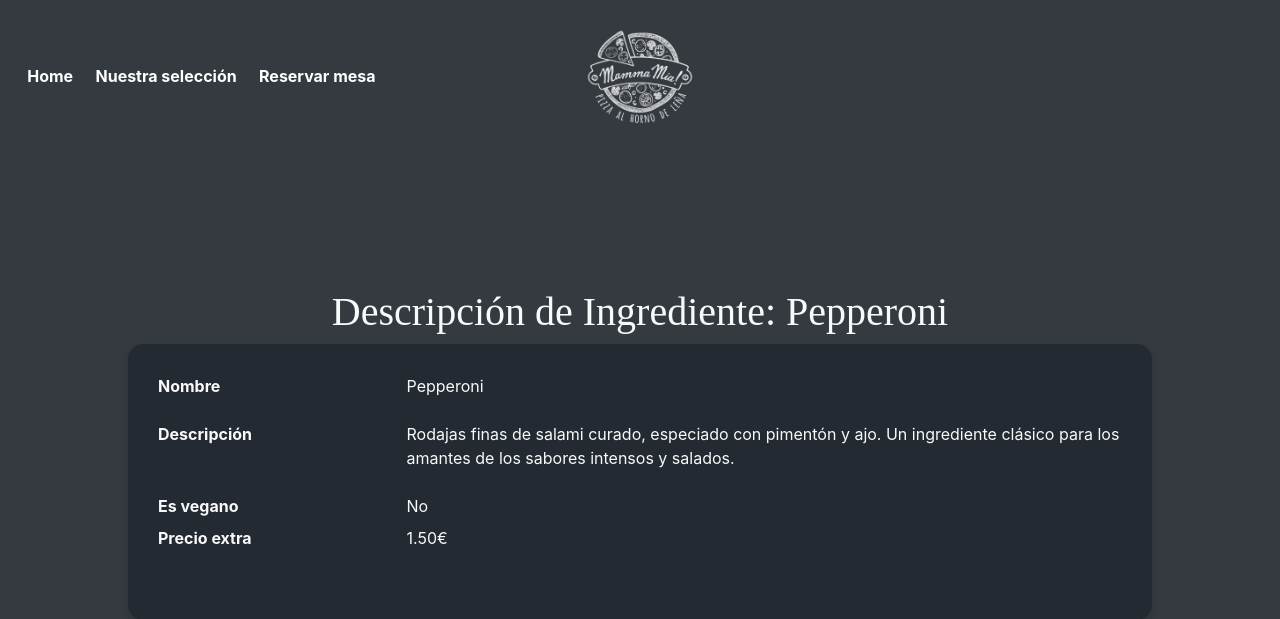
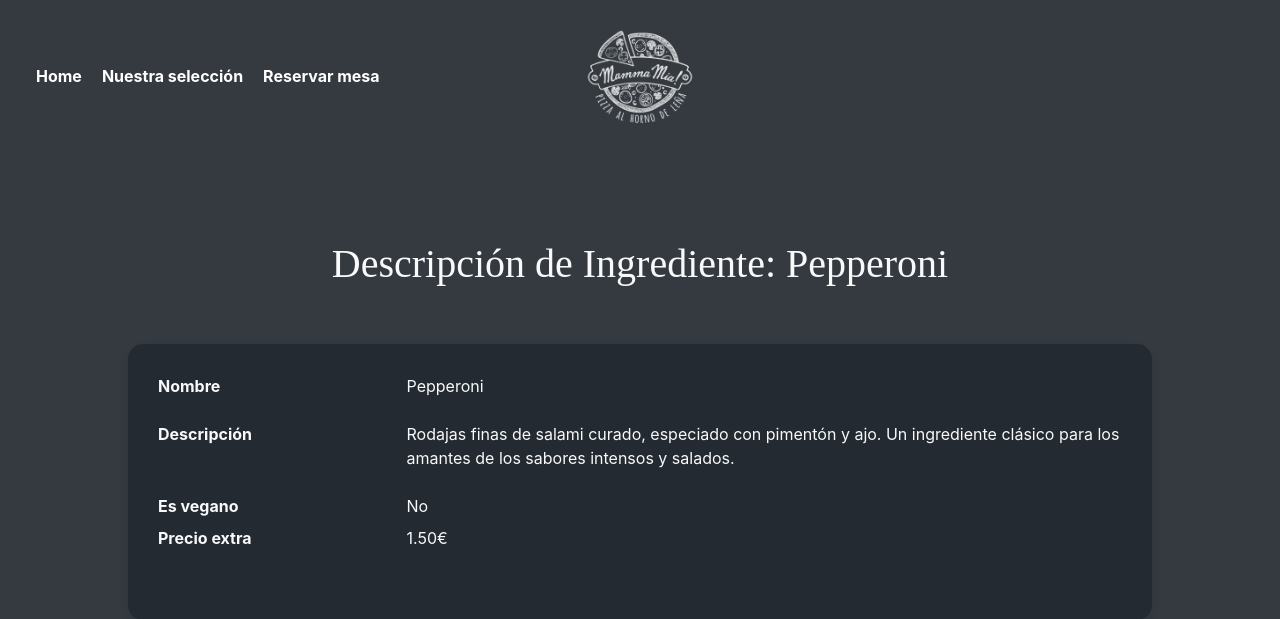
Before and after one commit to ubiieta/MammaMia, a Django app: page /ingrediente/Pepperoni/ in a window 1280 px wide. Shown: the top 619 px of the page. Run offline with Django 5.2, Linux system fonts and the light colour scheme; data comes from the database, SQL or seed files in the repository; both versions use the stored data as it was after the commit; some libraries are stand-ins or nearby versions.

Commit message:
ultimos arreglos ya si

```diff
--- a/appMammaMia/templates/base.html
+++ b/appMammaMia/templates/base.html
@@ -7,6 +7,14 @@
         <meta name="viewport" content="width=device-width, initial-scale=1, shrink-to-fit=no">
         <meta name="description" content="Web de pizzeria MammaMia!">
         <meta name="author" content="Aitor Ubieta, Eneko Alvarez, Oihane Carrillo y Maialen Blanco">
+        <style>
+            .navbar-link {
+                color: white;
+                font-weight: bold;
+                font-size: 16px;
+                padding-left: 20px;
+            }
+        </style>
 
         <title>
             {% block title %}Mamma mia! | Pizzas auténticas{% endblock %}
@@ -35,13 +43,13 @@
             <div class="collapse navbar-collapse" id="navbarSupportedContent">
                 <ul class="navbar-nav">
                     <li class="nav-item">
-                        <a class="nav-link" href="/#home">Home</a>
+                        <a class="navbar-link" href="/#home">Home</a>
                     </li>
                     <li class="nav-item">
-                        <a class="nav-link" href="/index.html#gallary">Nuestra selección</a>
+                        <a class="navbar-link" href="/index.html#gallary">Nuestra selección</a>
                     </li>
                     <li class="nav-item">
-                        <a class="nav-link" href="/index.html#book-table">Reservar mesa</a>
+                        <a class="navbar-link" href="/index.html#book-table">Reservar mesa</a>
                     </li>
                 </ul>
                 <a class="navbar-brand m-auto" href="/index.html">
@@ -49,7 +57,7 @@
                     <span class="brand-txt">Mamma mia!</span>
                 </a>
                 <ul class="navbar-nav">
-                   {% comment %} nav vacio para centrar el logo {% endcomment %}
+                   <!-- nav vacio para centrar el logo -->
                 </ul>
             </div>
         </nav>
@@ -72,7 +80,7 @@
                 </div>
                 <div class="col-sm-4">
                     <h3>ESCRIBENOS</h3>
-                    <p class="text-muted">mammamia@pizza.es</p>
+                    <p class="text-muted"><a href="mailto:help@mimadre.shop">help@mimadre.shop</a></p>
                 </div>
             </div>
         </div>
--- a/appMammaMia/templates/ingrediente.html
+++ b/appMammaMia/templates/ingrediente.html
@@ -7,9 +7,9 @@
 
 {% block content %}
 <br><br><br><br><br><br>
-<br><br><br><br><br><br>
+<br><br><br><br>
 
-<h2 style="text-align: center">Descripción de Ingrediente: {{ingrediente.nombre}}</h2>
+<h2 style="text-align: center">Descripción de Ingrediente: {{ingrediente.nombre}}</h2><br><br>
 <div class="fondo-carta" style="background-color: #1f252bb9; padding: 30px; margin:auto; width: 80%; border-radius: 15px; box-shadow: 0 4px 8px rgba(0, 0, 0, 0.1); ">
 
     <dl class="row">
@@ -35,7 +35,7 @@
     </dl>
 </div><br>
 
-<br><br><br><br>
+<br><br>
  <h2 style="text-align: center">Pizzas que lo contienen</h2>
 <br>
  <div class="container">
--- a/appMammaMia/templates/pizzas.html
+++ b/appMammaMia/templates/pizzas.html
@@ -14,7 +14,7 @@
 <br><br><br><br><br><br>
 
     <br><br><br>
-    <h2 style="text-align: center">Acerca de nuestra masa {{masa.nombre}}</h2><br>
+    <h1 style="text-align: center">Acerca de nuestra masa {{masa.nombre}}</h1><br>
     <div class="fondo-carta" style="background-color: #1f252bb9; padding: 30px; margin:auto; width: 80%; border-radius: 15px; box-shadow: 0 4px 8px rgba(0, 0, 0, 0.1); ">
         <dl class="row">
             <dt class="col-sm-3">Nombre</dt>
@@ -34,7 +34,7 @@
         </dl>
     </div><br>
 </div>
-<br><br><br><br>
+<br><br>
 <h1 class="titulo-de-masa">Pizzas con masa {{ masa.nombre }}</h1><br>
 <div class="container">
     <div class="row">
```
Also changed, not shown: db.sqlite3.
